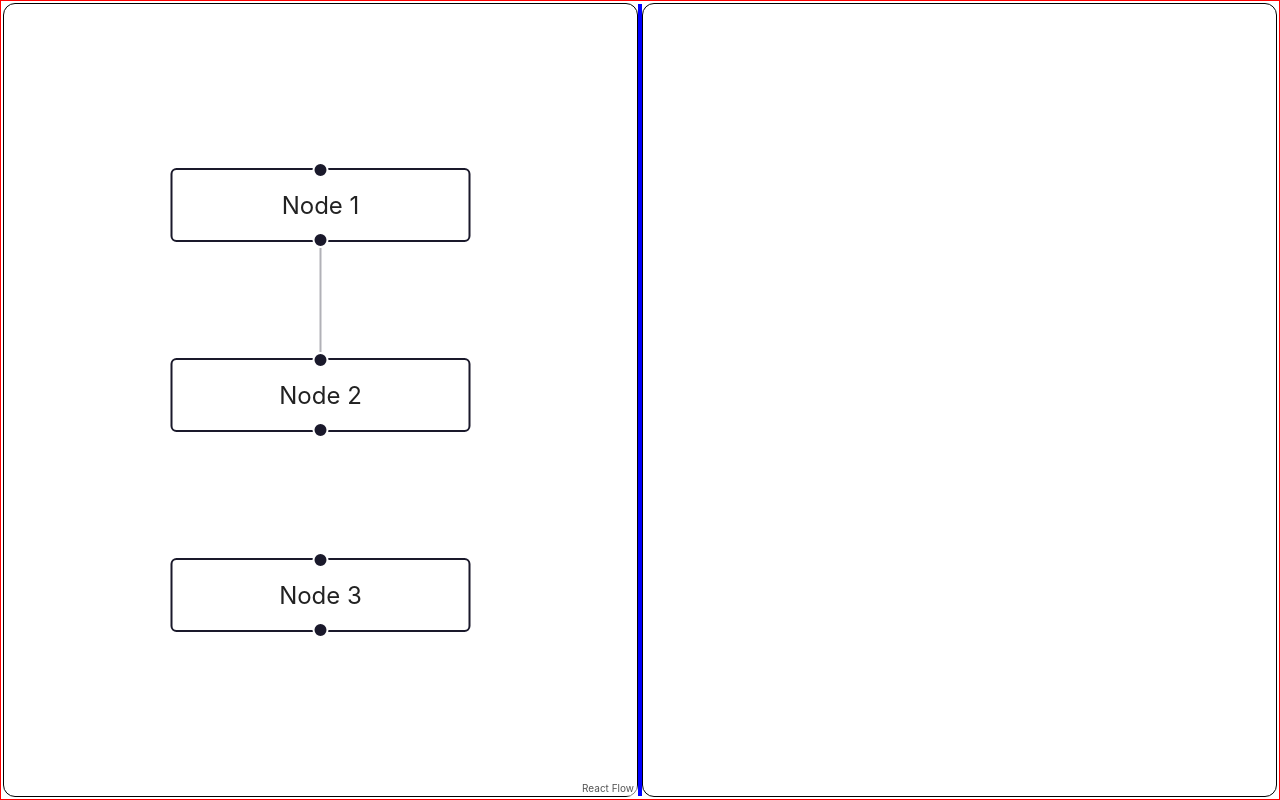
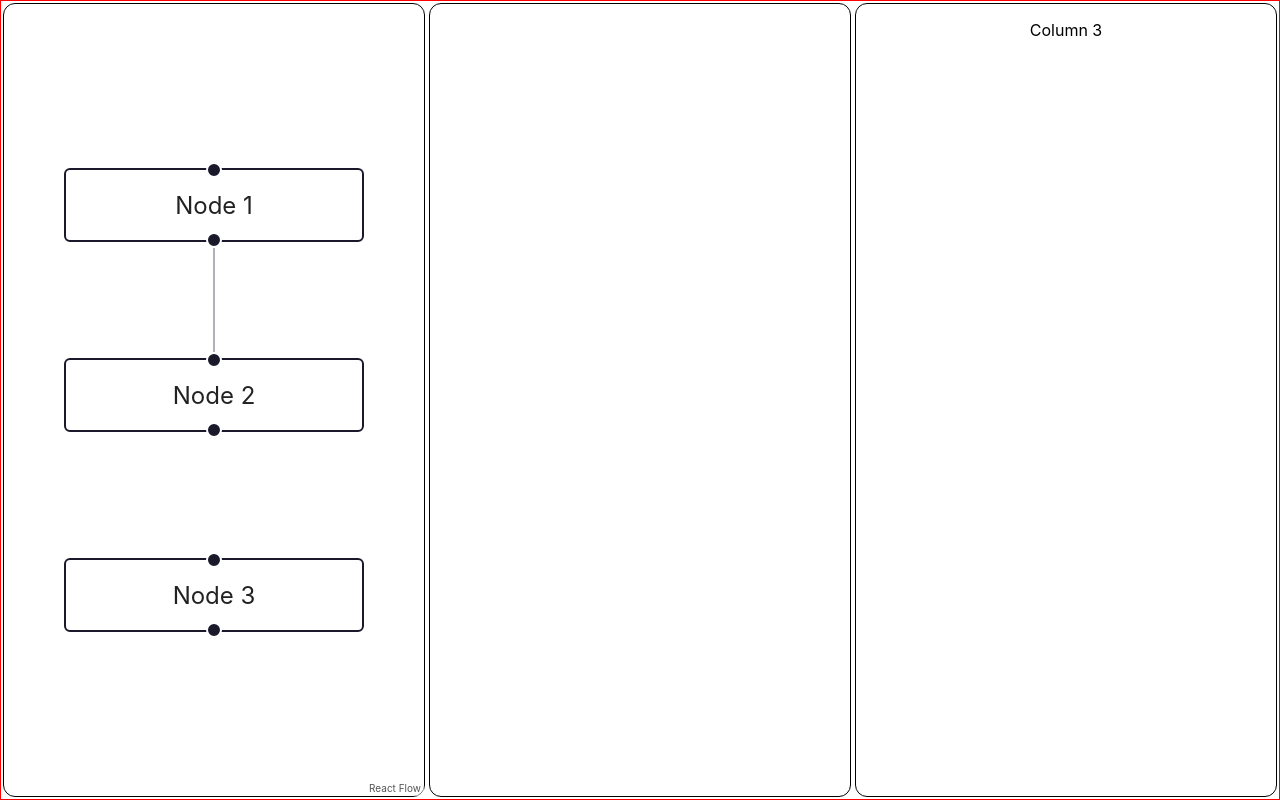
Before and after one commit to Hexes-Dev/torch-flow, a React (Vite) app: page / in a window 1280 px wide. Built offline with nearby package versions, Linux system fonts and the light colour scheme.

Commit message:
Area layout rows are now resizable

```diff
--- a/src/App.tsx
+++ b/src/App.tsx
@@ -8,7 +8,8 @@ function App() {
 
   let defaultAreas = [
     <Flow/>,
-    <div></div>
+    <div></div>,
+    <p>Column 3</p>
   ]
 
   return (
--- a/src/ui/Areas.css
+++ b/src/ui/Areas.css
@@ -14,5 +14,13 @@
     width: 4px;
     height: 100%;
     position: absolute;
-    background-color: blue;
+    background-color: #0000;
+    transition: background-color .5s;
+    cursor: ew-resize;
+    top: 0;
+    bottom: 0;
 }
+
+.area-divider:hover {
+    background-color: #000A;
+}
--- a/src/ui/Areas.tsx
+++ b/src/ui/Areas.tsx
@@ -11,7 +11,12 @@ export default function Areas(props: any) {
 
     let [areaWidths, setWidths] = useState(areas.map((area: any) => `${100 / areas.length}%`));
 
+    let [width, setWidth] = useState('50%');
+
     let dividerEventStarted = areas.map((area: any) => false);
+
+    let areasRef = useRef(null);
+    let areaRefs = areas.map((area: any) => useRef(null));
 
     function dividerEventStart(e: MouseEvent) {
         let idxAttribute = e.currentTarget.getAttribute('custom-attribute');
@@ -24,22 +29,36 @@ export default function Areas(props: any) {
         if(idx < 0) {
             return false;
         }
-        console.log(areaWidths)
-        setWidths((arr: any) => ['25%', '75%']);
+
+        let mainAreas: any = areasRef.current;
+
+        let area1 = areaRefs[idx].current;
+        let area2 = areaRefs[idx+1].current;
+
+        let area1Percent = parseFloat(area1.style.width);
+        let area2Percent = parseFloat(area2.style.width);
+        let totalPercent = area1Percent + area2Percent;
+        let movementPercent = e.movementX / mainAreas.offsetWidth * 100;
+
+
+
+        area1.style.width = `${area1Percent + movementPercent}%`;
+        area2.style.width = `${area2Percent - movementPercent}%`;
+
+
+        console.log(movementPercent, area1.style.width, area2.style.width)
 
         e.preventDefault();
-
-
     }
 
     function dividerEventEnd() {
         dividerEventStarted = dividerEventStarted.map((bool: boolean) => false);
+        console.log(areaWidths);
     }
 
-    function mapChild(area: any) {
-        let idx = areas.indexOf(area);
+
+    function mapChild(area: any, idx: number) {
         let key = `area-${idx}`;
-
         let dividerStyle: any = {};
         if(direction == 'row') {
             dividerStyle.left = `${-2 * margin - borderWidth}px`;
@@ -48,11 +67,11 @@ export default function Areas(props: any) {
         }
 
         return(
-            <div className='area' key={key} style={{
-                borderRadius: borderRadius+'px',
-                margin: margin+'px',
-                border: `solid ${borderWidth}px black`,
-                width: areaWidths[idx]
+            <div className='area' key={key} ref={areaRefs[idx]} style={{
+                'borderRadius': borderRadius+'px',
+                'margin': margin+'px',
+                'border': `solid ${borderWidth}px black`,
+                'width': areaWidths[idx]
             }}>
                 {area}
                 {idx > 0 && <div className='area-divider' style={dividerStyle} onMouseDown={dividerEventStart} custom-attribute={idx}></div>}
@@ -65,7 +84,7 @@ export default function Areas(props: any) {
     let [children, setChildren] = useState(childElements);
 
     return(
-        <div className='areas' onMouseMove={dividerEventMove} onMouseUp={dividerEventEnd}>
+        <div className='areas' ref={areasRef} style={{flexDirection: direction}} onMouseMove={dividerEventMove} onMouseUp={dividerEventEnd}>
             {children}
         </div>
     )
```
